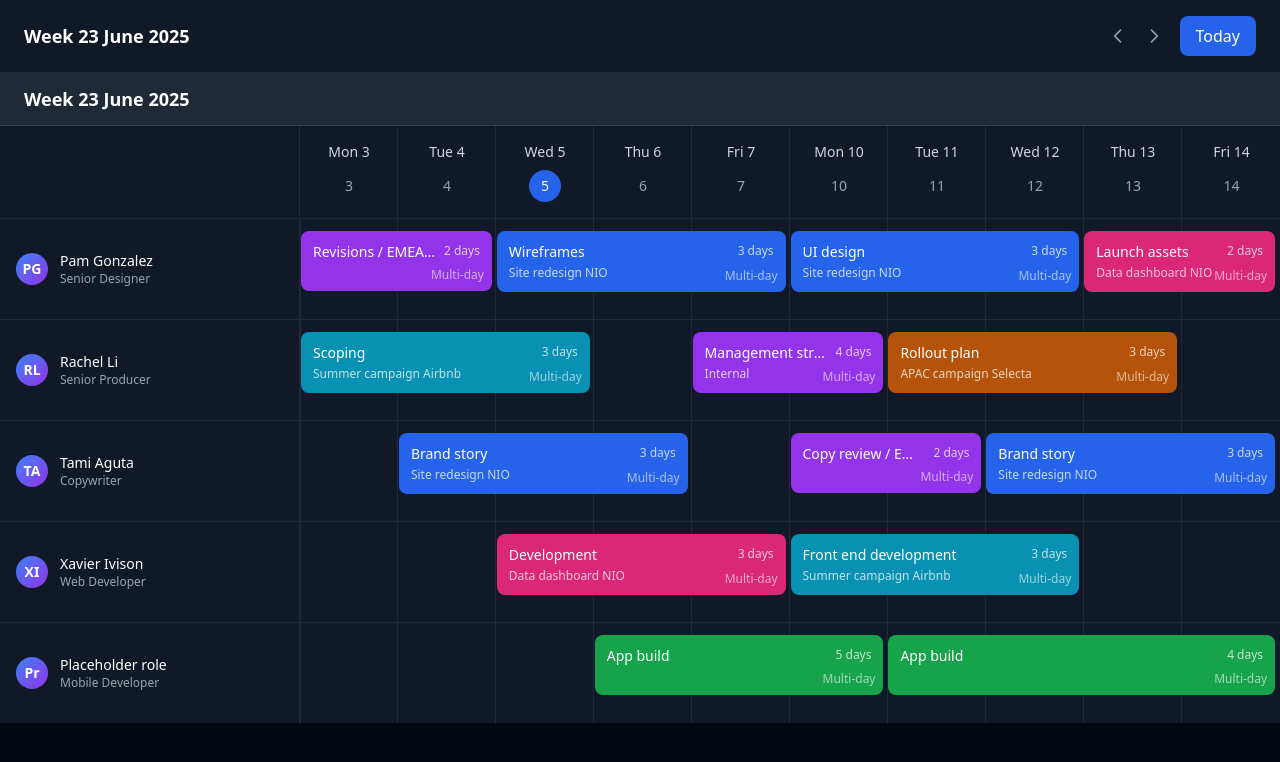
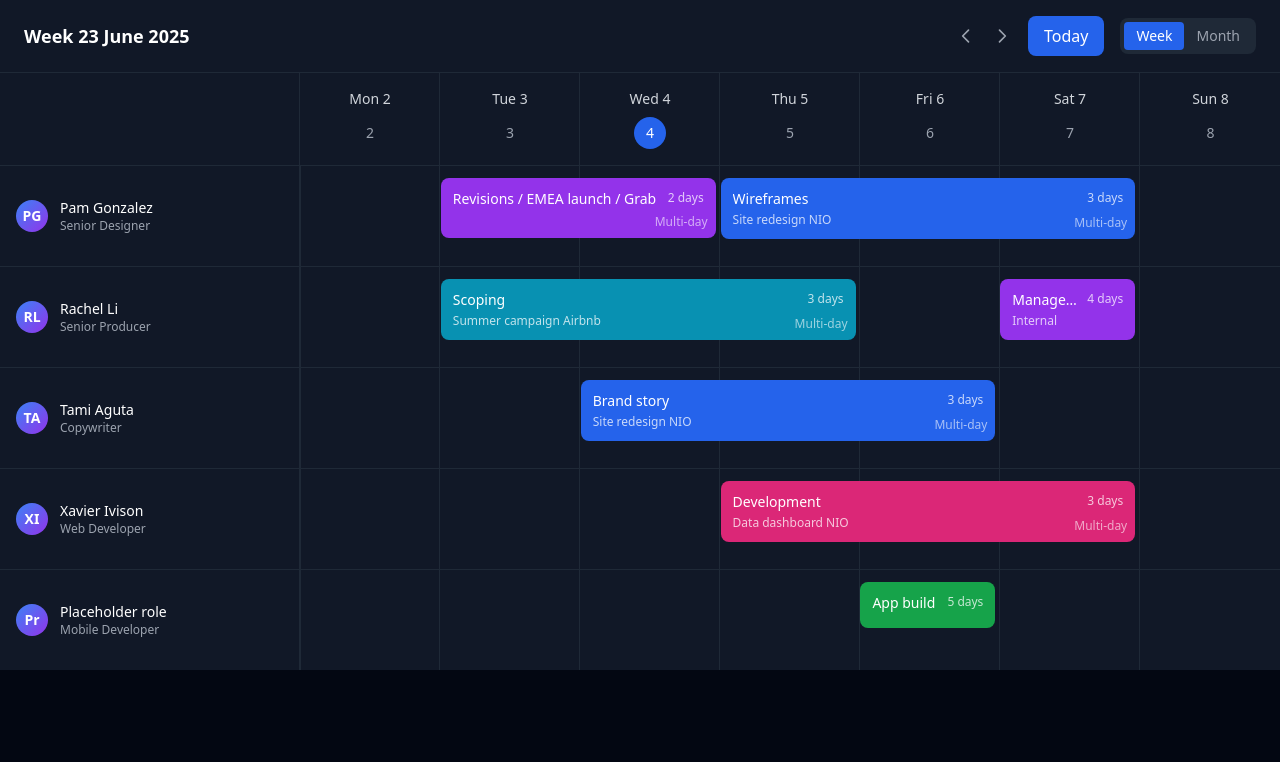
Before and after one commit to japmaco/drag-drop-scheduler-pro, a React (Vite) app: page / in a window 1280 px wide. Shown: the top 762 px of the page. Built offline with nearby package versions, Linux system fonts and the light colour scheme.

Commit message:
Feat: Implement 7-day week and month view
- Changed calendar to display a 7-day work week (Monday to Sunday).
- Added functionality to switch between week and month views.
- Updated the "Today" button and navigation arrows to reflect the current view (week or month).

```diff
--- a/src/components/CalendarGrid.tsx
+++ b/src/components/CalendarGrid.tsx
@@ -17,46 +17,19 @@ interface CalendarGridProps {
   tasks: Task[];
   onTaskMove: (taskId: string, newStartDay: number, newUserId: string) => void;
   onTaskEdit: (taskId: string) => void;
+  view: 'week' | 'month';
+  currentDate: Date;
 }
 
 export const CalendarGrid: React.FC<CalendarGridProps> = ({
   tasks,
   onTaskMove,
-  onTaskEdit
+  onTaskEdit,
+  view,
+  currentDate
 }) => {
   const [draggedTask, setDraggedTask] = useState<string | null>(null);
   const [editingTask, setEditingTask] = useState<string | null>(null);
-
-  // Get current date and week
-  const today = new Date();
-  const currentDay = today.getDate();
-  const currentMonth = today.getMonth(); // 0-based (5 = June)
-  const currentYear = today.getFullYear();
-
-  // Calculate week number
-  const getWeekNumber = (date: Date) => {
-    const firstDayOfYear = new Date(date.getFullYear(), 0, 1);
-    const pastDaysOfYear = (date.getTime() - firstDayOfYear.getTime()) / 86400000;
-    return Math.ceil((pastDaysOfYear + firstDayOfYear.getDay() + 1) / 7);
-  };
-
-  const weekNumber = getWeekNumber(today);
-  const monthNames = ['January', 'February', 'March', 'April', 'May', 'June',
-                     'July', 'August', 'September', 'October', 'November', 'December'];
-
-  // Generate days centered around today (June 5th)
-  const days = [
-    { day: 3, name: 'Mon 3', dayOfWeek: 'Mon' },
-    { day: 4, name: 'Tue 4', dayOfWeek: 'Tue' },
-    { day: 5, name: 'Wed 5', dayOfWeek: 'Wed', isToday: true },
-    { day: 6, name: 'Thu 6', dayOfWeek: 'Thu' },
-    { day: 7, name: 'Fri 7', dayOfWeek: 'Fri' },
-    { day: 10, name: 'Mon 10', dayOfWeek: 'Mon' },
-    { day: 11, name: 'Tue 11', dayOfWeek: 'Tue' },
-    { day: 12, name: 'Wed 12', dayOfWeek: 'Wed' },
-    { day: 13, name: 'Thu 13', dayOfWeek: 'Thu' },
-    { day: 14, name: 'Fri 14', dayOfWeek: 'Fri' }
-  ];
 
   const users = [
     { id: 'pam-gonzalez', name: 'Pam Gonzalez', role: 'Senior Designer' },
@@ -65,6 +38,75 @@ export const CalendarGrid: React.FC<CalendarGridProps> = ({
     { id: 'xavier-ivison', name: 'Xavier Ivison', role: 'Web Developer' },
     { id: 'placeholder-role', name: 'Placeholder role', role: 'Mobile Developer' }
   ];
+
+  // Generate days based on view
+  const generateDays = () => {
+    const days = [];
+    const dayNames = ['Mon', 'Tue', 'Wed', 'Thu', 'Fri', 'Sat', 'Sun'];
+
+    if (view === 'week') {
+      // Get the Monday of the current week
+      const startOfWeek = new Date(currentDate);
+      const dayOfWeek = currentDate.getDay();
+      const mondayOffset = dayOfWeek === 0 ? -6 : 1 - dayOfWeek; // Handle Sunday (0) as last day
+      startOfWeek.setDate(currentDate.getDate() + mondayOffset);
+
+      for (let i = 0; i < 7; i++) {
+        const day = new Date(startOfWeek);
+        day.setDate(startOfWeek.getDate() + i);
+        const isToday = day.toDateString() === new Date().toDateString();
+
+        days.push({
+          day: day.getDate(),
+          name: `${dayNames[i]} ${day.getDate()}`,
+          dayOfWeek: dayNames[i],
+          isToday,
+          fullDate: new Date(day)
+        });
+      }
+    } else {
+      // Month view - show full month in weeks
+      const year = currentDate.getFullYear();
+      const month = currentDate.getMonth();
+      const firstDay = new Date(year, month, 1);
+      const lastDay = new Date(year, month + 1, 0);
+
+      // Start from the Monday of the week containing the first day
+      const startDate = new Date(firstDay);
+      const firstDayOfWeek = firstDay.getDay();
+      const mondayOffset = firstDayOfWeek === 0 ? -6 : 1 - firstDayOfWeek;
+      startDate.setDate(firstDay.getDate() + mondayOffset);
+
+      // Calculate how many days we need (always show complete weeks)
+      const endDate = new Date(lastDay);
+      const lastDayOfWeek = lastDay.getDay();
+      const sundayOffset = lastDayOfWeek === 0 ? 0 : 7 - lastDayOfWeek;
+      endDate.setDate(lastDay.getDate() + sundayOffset);
+
+      const currentDay = new Date(startDate);
+      while (currentDay <= endDate) {
+        const dayOfWeek = currentDay.getDay();
+        const dayIndex = dayOfWeek === 0 ? 6 : dayOfWeek - 1; // Convert Sunday (0) to index 6
+        const isToday = currentDay.toDateString() === new Date().toDateString();
+        const isCurrentMonth = currentDay.getMonth() === month;
+
+        days.push({
+          day: currentDay.getDate(),
+          name: `${dayNames[dayIndex]} ${currentDay.getDate()}`,
+          dayOfWeek: dayNames[dayIndex],
+          isToday,
+          isCurrentMonth,
+          fullDate: new Date(currentDay)
+        });
+
+        currentDay.setDate(currentDay.getDate() + 1);
+      }
+    }
+
+    return days;
+  };
+
+  const days = generateDays();
 
   const handleDragStart = (e: React.DragEvent, taskId: string) => {
     setDraggedTask(taskId);
@@ -111,65 +153,114 @@ export const CalendarGrid: React.FC<CalendarGridProps> = ({
     return startIndex !== -1 || endIndex !== -1;
   };
 
+  const gridCols = view === 'week' ? 7 : days.length > 21 ? 7 : days.length;
+  const nameColumnWidth = view === 'week' ? '300px' : '250px';
+
   return (
     <div className="flex-1 bg-gray-950 overflow-auto">
-      {/* Header with week info and day names */}
+      {/* Day names grid */}
       <div className="sticky top-0 bg-gray-900 border-b border-gray-800 z-10">
-        {/* Week number header */}
-        <div className="bg-gray-800 px-6 py-3 border-b border-gray-700">
-          <h2 className="text-white text-lg font-semibold">
-            Week {weekNumber} {monthNames[currentMonth]} {currentYear}
-          </h2>
-        </div>
-
-        {/* Day names grid */}
-        <div className="grid gap-px" style={{ gridTemplateColumns: '300px repeat(10, 1fr)' }}>
+        <div className="grid gap-px" style={{ gridTemplateColumns: `${nameColumnWidth} repeat(${gridCols}, 1fr)` }}>
           {/* Empty cell for the name column */}
           <div className="bg-gray-900 p-4 border-r border-gray-800"></div>
-          {days.map((day, index) => (
+          {days.map((day, index) => {
+            if (view === 'month' && index >= gridCols) return null;
+            return (
               <div key={index} className="bg-gray-900 p-4 text-center border-r border-gray-800 last:border-r-0">
-              <div className="text-gray-300 text-sm font-medium">{day.name}</div>
+                <div className={`text-sm font-medium ${
+                  view === 'month' && !day.isCurrentMonth ? 'text-gray-600' : 'text-gray-300'
+                }`}>
+                  {day.name}
+                </div>
                 <div className={`w-8 h-8 mx-auto mt-2 rounded-full flex items-center justify-center text-sm font-medium ${
                   day.isToday
                     ? 'bg-blue-600 text-white'
+                    : view === 'month' && !day.isCurrentMonth
+                    ? 'text-gray-600 hover:bg-gray-800'
                     : 'text-gray-400 hover:bg-gray-800'
                 }`}>
                   {day.day}
                 </div>
               </div>
-          ))}
+            );
+          })}
         </div>
       </div>
 
-      {/* Calendar Body with team member rows */}
+      {/* Calendar Body */}
       <div className="bg-gray-800">
+        {view === 'month' && days.length > 7 ? (
+          // Month view with multiple weeks
+          <div className="space-y-px">
+            {Array.from({ length: Math.ceil(days.length / 7) }, (_, weekIndex) => (
+              <div key={weekIndex}>
                 {users.map((user) => (
-          <div key={user.id} className="grid gap-px border-b border-gray-800 last:border-b-0" style={{ gridTemplateColumns: '300px repeat(10, 1fr)' }}>
-            {/* Team member name column - increased width */}
+                  <div key={`${user.id}-week-${weekIndex}`} className="grid gap-px border-b border-gray-800 last:border-b-0" style={{ gridTemplateColumns: `${nameColumnWidth} repeat(7, 1fr)` }}>
+                    {/* Team member name column */}
                     <div className="bg-gray-900 p-4 border-r border-gray-800 flex items-center">
                       <div className="flex items-center gap-3 w-full">
                         <div className="w-8 h-8 rounded-full bg-gradient-to-br from-blue-500 to-purple-600 flex items-center justify-center text-white text-sm font-semibold flex-shrink-0">
                           {user.name.split(' ').map(n => n[0]).join('')}
                         </div>
                         <div className="min-w-0 flex-1">
-                  <div className="text-white text-sm font-medium whitespace-nowrap overflow-hidden text-ellipsis">{user.name}</div>
-                  <div className="text-gray-400 text-xs whitespace-nowrap overflow-hidden text-ellipsis">{user.role}</div>
+                          <div className="text-white text-sm font-medium truncate">{user.name}</div>
+                          <div className="text-gray-400 text-xs truncate">{user.role}</div>
                         </div>
                       </div>
                     </div>
 
-            {/* Calendar row for this user - relative positioned for absolute task positioning */}
-            <div className="col-span-10 relative bg-gray-900 min-h-[100px]">
-              {/* Grid overlay for drop zones */}
-              <div className="grid grid-cols-10 gap-px h-full">
-                {days.map((day) => (
+                    {/* Calendar row for this user and week */}
+                    <div className="col-span-7 relative bg-gray-900 min-h-[80px]">
+                      <div className="grid grid-cols-7 gap-px h-full">
+                        {days.slice(weekIndex * 7, (weekIndex + 1) * 7).map((day, dayIndex) => (
+                          <div
+                            key={`${day.day}-${user.id}-${weekIndex}`}
+                            className={`bg-gray-900 p-2 border-r border-gray-800 last:border-r-0 hover:bg-gray-800/30 transition-colors ${
+                              !day.isCurrentMonth ? 'opacity-50' : ''
+                            }`}
+                            onDragOver={handleDragOver}
+                            onDrop={(e) => handleDrop(e, day.day, user.id)}
+                          >
+                            {draggedTask && (
+                              <div className="absolute inset-0 border-2 border-dashed border-blue-500/30 rounded-lg pointer-events-none opacity-0 hover:opacity-100 transition-opacity" />
+                            )}
+                          </div>
+                        ))}
+                      </div>
+                    </div>
+                  </div>
+                ))}
+              </div>
+            ))}
+          </div>
+        ) : (
+          // Week view or single week month view
+          <>
+            {users.map((user) => (
+              <div key={user.id} className="grid gap-px border-b border-gray-800 last:border-b-0" style={{ gridTemplateColumns: `${nameColumnWidth} repeat(${gridCols}, 1fr)` }}>
+                {/* Team member name column */}
+                <div className="bg-gray-900 p-4 border-r border-gray-800 flex items-center">
+                  <div className="flex items-center gap-3 w-full">
+                    <div className="w-8 h-8 rounded-full bg-gradient-to-br from-blue-500 to-purple-600 flex items-center justify-center text-white text-sm font-semibold flex-shrink-0">
+                      {user.name.split(' ').map(n => n[0]).join('')}
+                    </div>
+                    <div className="min-w-0 flex-1">
+                      <div className="text-white text-sm font-medium truncate">{user.name}</div>
+                      <div className="text-gray-400 text-xs truncate">{user.role}</div>
+                    </div>
+                  </div>
+                </div>
+
+                {/* Calendar row for this user */}
+                <div className={`col-span-${gridCols} relative bg-gray-900 min-h-[100px]`}>
+                  <div className={`grid grid-cols-${gridCols} gap-px h-full`}>
+                    {days.slice(0, gridCols).map((day) => (
                       <div
                         key={`${day.day}-${user.id}`}
                         className="bg-gray-900 p-3 border-r border-gray-800 last:border-r-0 hover:bg-gray-800/30 transition-colors"
                         onDragOver={handleDragOver}
                         onDrop={(e) => handleDrop(e, day.day, user.id)}
                       >
-                    {/* Drop zone indicator */}
                         {draggedTask && (
                           <div className="absolute inset-0 border-2 border-dashed border-blue-500/30 rounded-lg pointer-events-none opacity-0 hover:opacity-100 transition-opacity" />
                         )}
@@ -177,7 +268,7 @@ export const CalendarGrid: React.FC<CalendarGridProps> = ({
                     ))}
                   </div>
 
-              {/* Multi-day tasks positioned absolutely */}
+                  {/* Tasks positioned absolutely */}
                   <div className="absolute inset-0 p-3">
                     {getTasksForUser(user.id).map((task) => {
                       if (!isTaskVisible(task)) return null;
@@ -187,8 +278,8 @@ export const CalendarGrid: React.FC<CalendarGridProps> = ({
 
                       if (startPos === -1) return null;
 
-                  const leftPercentage = (startPos / 10) * 100;
-                  const widthPercentage = (width / 10) * 100;
+                      const leftPercentage = (startPos / gridCols) * 100;
+                      const widthPercentage = (width / gridCols) * 100;
 
                       return (
                         <div
@@ -221,6 +312,8 @@ export const CalendarGrid: React.FC<CalendarGridProps> = ({
                 </div>
               </div>
             ))}
+          </>
+        )}
       </div>
     </div>
   );
--- a/src/components/Header.tsx
+++ b/src/components/Header.tsx
@@ -1,42 +1,88 @@
 
 import React from 'react';
 
-export const Header: React.FC = () => {
-  // Get current date
-  const today = new Date();
+interface HeaderProps {
+  view: 'week' | 'month';
+  onViewChange: (view: 'week' | 'month') => void;
+  onNavigate: (direction: 'prev' | 'next' | 'today') => void;
+  currentDate: Date;
+}
+
+export const Header: React.FC<HeaderProps> = ({ view, onViewChange, onNavigate, currentDate }) => {
   const getWeekNumber = (date: Date) => {
     const firstDayOfYear = new Date(date.getFullYear(), 0, 1);
     const pastDaysOfYear = (date.getTime() - firstDayOfYear.getTime()) / 86400000;
     return Math.ceil((pastDaysOfYear + firstDayOfYear.getDay() + 1) / 7);
   };
 
-  const weekNumber = getWeekNumber(today);
+  const weekNumber = getWeekNumber(currentDate);
   const monthNames = ['January', 'February', 'March', 'April', 'May', 'June',
                      'July', 'August', 'September', 'October', 'November', 'December'];
+
+  const getDisplayTitle = () => {
+    if (view === 'week') {
+      return `Week ${weekNumber} ${monthNames[currentDate.getMonth()]} ${currentDate.getFullYear()}`;
+    } else {
+      return `${monthNames[currentDate.getMonth()]} ${currentDate.getFullYear()}`;
+    }
+  };
 
   return (
     <div className="bg-gray-900 border-b border-gray-800 px-6 py-4">
       <div className="flex items-center justify-between">
         <div className="flex items-center gap-4">
           <h1 className="text-white text-lg font-semibold">
-            Week {weekNumber} {monthNames[today.getMonth()]} {today.getFullYear()}
+            {getDisplayTitle()}
           </h1>
         </div>
 
         <div className="flex items-center gap-4">
-          <button className="flex items-center gap-2 text-gray-400 hover:text-white transition-colors">
+          <button
+            onClick={() => onNavigate('prev')}
+            className="flex items-center gap-2 text-gray-400 hover:text-white transition-colors"
+          >
             <svg className="w-5 h-5" fill="none" stroke="currentColor" viewBox="0 0 24 24">
               <path strokeLinecap="round" strokeLinejoin="round" strokeWidth={2} d="M15 19l-7-7 7-7" />
             </svg>
           </button>
-          <button className="flex items-center gap-2 text-gray-400 hover:text-white transition-colors">
+          <button
+            onClick={() => onNavigate('next')}
+            className="flex items-center gap-2 text-gray-400 hover:text-white transition-colors"
+          >
             <svg className="w-5 h-5" fill="none" stroke="currentColor" viewBox="0 0 24 24">
               <path strokeLinecap="round" strokeLinejoin="round" strokeWidth={2} d="M9 5l7 7-7 7" />
             </svg>
           </button>
-          <button className="bg-blue-600 hover:bg-blue-500 text-white px-4 py-2 rounded-lg transition-colors">
+          <button
+            onClick={() => onNavigate('today')}
+            className="bg-blue-600 hover:bg-blue-500 text-white px-4 py-2 rounded-lg transition-colors"
+          >
             Today
           </button>
+
+          {/* View switcher */}
+          <div className="flex items-center bg-gray-800 rounded-lg p-1">
+            <button
+              onClick={() => onViewChange('week')}
+              className={`px-3 py-1 rounded text-sm transition-colors ${
+                view === 'week'
+                  ? 'bg-blue-600 text-white'
+                  : 'text-gray-400 hover:text-white'
+              }`}
+            >
+              Week
+            </button>
+            <button
+              onClick={() => onViewChange('month')}
+              className={`px-3 py-1 rounded text-sm transition-colors ${
+                view === 'month'
+                  ? 'bg-blue-600 text-white'
+                  : 'text-gray-400 hover:text-white'
+              }`}
+            >
+              Month
+            </button>
+          </div>
         </div>
       </div>
     </div>
--- a/src/pages/Index.tsx
+++ b/src/pages/Index.tsx
@@ -14,6 +14,8 @@ interface Task {
 }
 
 const Index = () => {
+  const [view, setView] = useState<'week' | 'month'>('week');
+  const [currentDate, setCurrentDate] = useState(new Date());
   const [tasks, setTasks] = useState<Task[]>([
     {
       id: '1',
@@ -227,14 +229,43 @@ const Index = () => {
     // Here you would implement task editing functionality
   };
 
+  const handleNavigate = (direction: 'prev' | 'next' | 'today') => {
+    const newDate = new Date(currentDate);
+
+    if (direction === 'today') {
+      setCurrentDate(new Date());
+    } else if (direction === 'prev') {
+      if (view === 'week') {
+        newDate.setDate(newDate.getDate() - 7);
+      } else {
+        newDate.setMonth(newDate.getMonth() - 1);
+      }
+      setCurrentDate(newDate);
+    } else if (direction === 'next') {
+      if (view === 'week') {
+        newDate.setDate(newDate.getDate() + 7);
+      } else {
+        newDate.setMonth(newDate.getMonth() + 1);
+      }
+      setCurrentDate(newDate);
+    }
+  };
+
   return (
     <div className="h-screen bg-gray-950 flex flex-col">
-      <Header />
+      <Header
+        view={view}
+        onViewChange={setView}
+        onNavigate={handleNavigate}
+        currentDate={currentDate}
+      />
       <div className="flex-1 min-h-0">
         <CalendarGrid
           tasks={tasks}
           onTaskMove={handleTaskMove}
           onTaskEdit={handleTaskEdit}
+          view={view}
+          currentDate={currentDate}
         />
       </div>
     </div>
```
Lines whose indentation alone changed are shown as unchanged.
